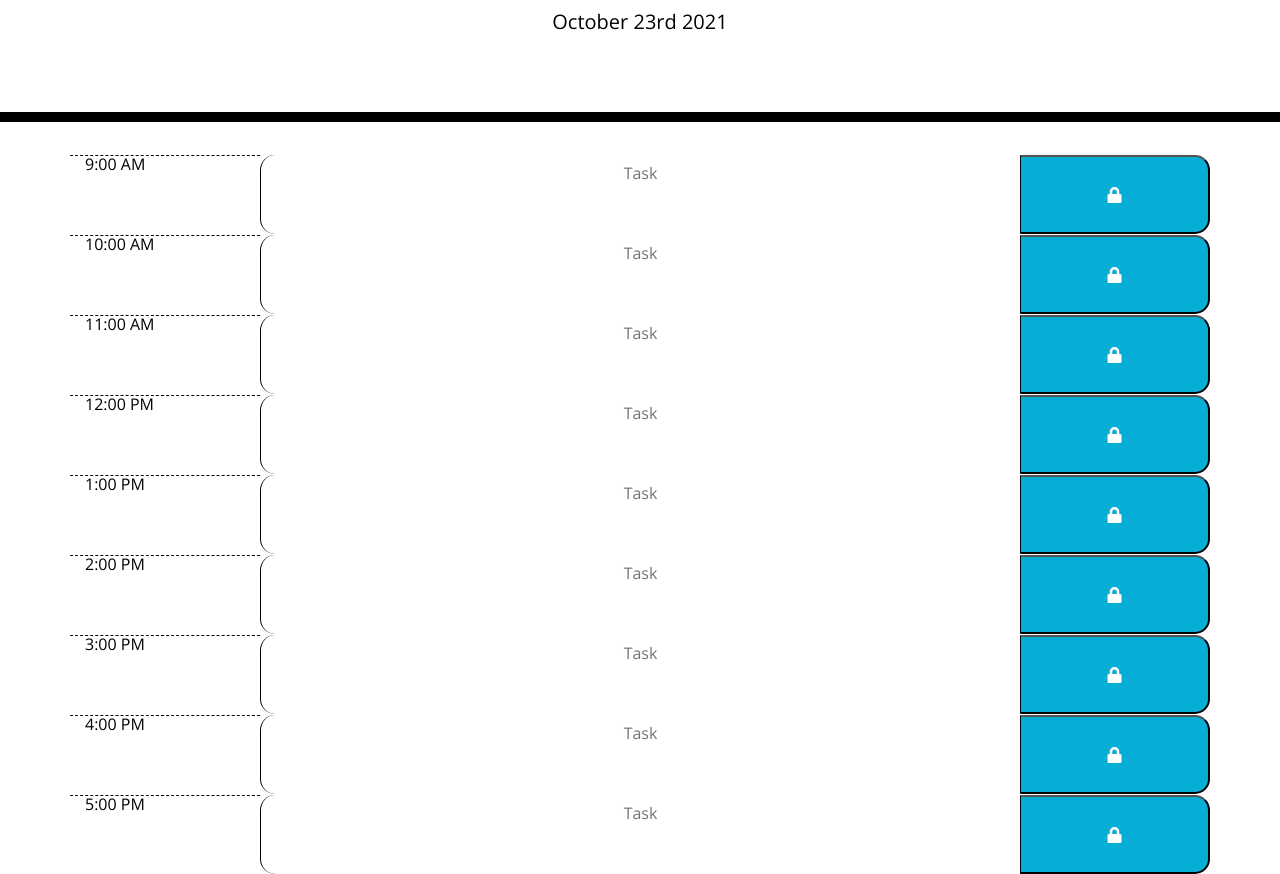
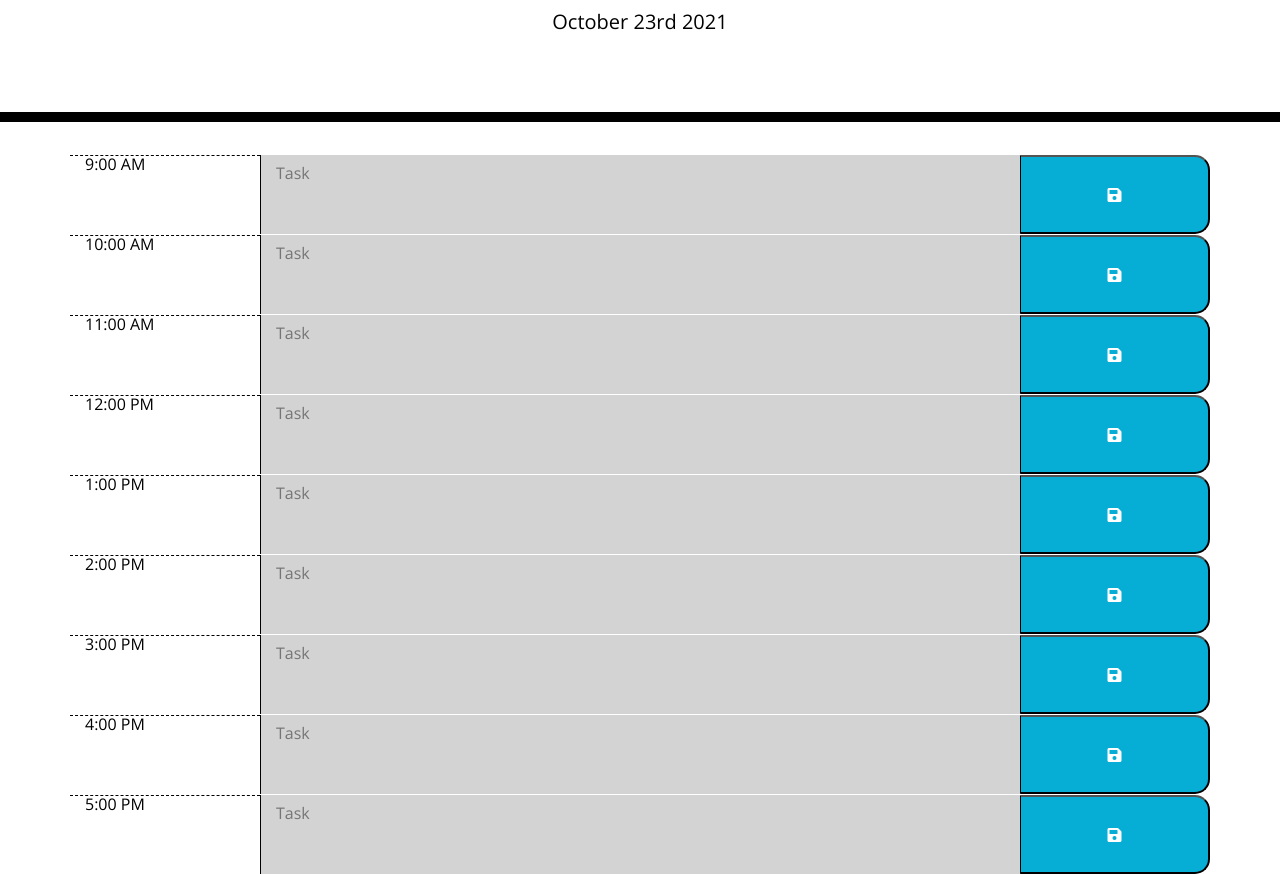
Before and after one commit to gwacky/gwacky-work-day-scheduler, a plain HTML site: page index.html in a window 1280 px wide. Shown: the part 182-1056 px from the top of the page. Drawn offline with nearby package versions, Linux system fonts and the light colour scheme.

Commit message:
localStorage added. Each time connected to item in storage

```diff
--- a/assets/script.js
+++ b/assets/script.js
@@ -7,12 +7,11 @@ $(document).ready(function() {
 
     // comparison between currentHour and each time slot
     $(".time-div").each(function() {
-        var timeDiv = $(this).attr("id").split("-")[1];
+        var timeDiv = $(this).parent().attr("id").split("-")[1];
 
         // adding and removing classes based on current time
         if (currentHour === timeDiv) {
             $(this).addClass("present");
-            $(this).children(".description").addClass("white-text");
         } else if (currentHour < timeDiv) {
             $(this).removeClass("present");
             $(this).addClass("future");
@@ -23,4 +22,23 @@ $(document).ready(function() {
     });
 
     // saves values and times to localStorage
+    $(".saveBtn").click(function(event) {
+        event.preventDefault();
+
+        var value = $(this).siblings()[1].value;
+        var time = $(this).parent().attr("id").split("-")[1];
+
+        localStorage.setItem(time, value);
+    });
+
+    // gets value and times from localStorage and sets them in time blocks
+    $("#hr-09").children()[1].value = localStorage.getItem("09");
+    $("#hr-10").children()[1].value = localStorage.getItem("10");
+    $("#hr-11").children()[1].value = localStorage.getItem("11");
+    $("#hr-12").children()[1].value = localStorage.getItem("12");
+    $("#hr-13").children()[1].value = localStorage.getItem("13");
+    $("#hr-14").children()[1].value = localStorage.getItem("14");
+    $("#hr-15").children()[1].value = localStorage.getItem("15");
+    $("#hr-16").children()[1].value = localStorage.getItem("16");
+    $("#hr-17").children()[1].value = localStorage.getItem("17");
 });
--- a/index.html
+++ b/index.html
@@ -31,57 +31,51 @@
 
     <div class="container">
 
-      <!-- Blocks of time change color depending on current time -->
-      <div class="past"></div>
-      <div class="present"></div>
-      <div class="future"></div>
-
-
       <!-- Timeblocks go here, standard work day: 9am-5pm -->
-      <div class="row time-div" id="hr9">
+      <div class="row" id="hr-09">
         <div class="col-2 hour">9:00 AM</div>
-        <textarea class="col-8 time-block description" placeholder="Task"></textarea>
-        <button class="col-2 saveBtn"><i class="fas fa-lock"></i></button>
+        <textarea class="col-8 time-div" placeholder="Task"></textarea>
+        <button class="col-2 saveBtn"><i class="fas fa-save"></i></button>
       </div>
-      <div class="row time-div" id="hr10">
+      <div class="row" id="hr-10">
         <div class="col-2 hour">10:00 AM</div>
-        <textarea class="col-8 time-block description" placeholder="Task"></textarea>
-        <button class="col-2 saveBtn"><i class="fas fa-lock"></i></button>
+        <textarea class="col-8 time-div" placeholder="Task"></textarea>
+        <button class="col-2 saveBtn"><i class="fas fa-save"></i></button>
       </div>
-      <div class="row time-div" id="hr11">
+      <div class="row" id="hr-11">
         <div class="col-2 hour">11:00 AM</div>
-        <textarea class="col-8 time-block description" placeholder="Task"></textarea>
-        <button class="col-2 saveBtn"><i class="fas fa-lock"></i></button>
+        <textarea class="col-8 time-div" placeholder="Task"></textarea>
+        <button class="col-2 saveBtn"><i class="fas fa-save"></i></button>
       </div>
-      <div class="row time-div" id="hr12">
+      <div class="row" id="hr-12">
         <div class="col-2 hour">12:00 PM</div>
-        <textarea class="col-8 time-block description" placeholder="Task"></textarea>
-        <button class="col-2 saveBtn"><i class="fas fa-lock"></i></button>
+        <textarea class="col-8 time-div" placeholder="Task"></textarea>
+        <button class="col-2 saveBtn"><i class="fas fa-save"></i></button>
       </div>
-      <div class="row time-div" id="hr13">
+      <div class="row" id="hr-13">
         <div class="col-2 hour">1:00 PM</div>
-        <textarea class="col-8 time-block description" placeholder="Task"></textarea>
-        <button class="col-2 saveBtn"><i class="fas fa-lock"></i></button>
+        <textarea class="col-8 time-div" placeholder="Task"></textarea>
+        <button class="col-2 saveBtn"><i class="fas fa-save"></i></button>
       </div>
-      <div class="row time-div" id="hr14">
+      <div class="row" id="hr-14">
         <div class="col-2 hour">2:00 PM</div>
-        <textarea class="col-8 time-block description" placeholder="Task"></textarea>
-        <button class="col-2 saveBtn"><i class="fas fa-lock"></i></button>
+        <textarea class="col-8 time-div" placeholder="Task"></textarea>
+        <button class="col-2 saveBtn"><i class="fas fa-save"></i></button>
       </div>
-      <div class="row time-div" id="hr15">
+      <div class="row" id="hr-15">
         <div class="col-2 hour">3:00 PM</div>
-        <textarea class="col-8 time-block description" placeholder="Task"></textarea>
-        <button class="col-2 saveBtn"><i class="fas fa-lock"></i></button>
+        <textarea class="col-8 time-div" placeholder="Task"></textarea>
+        <button class="col-2 saveBtn"><i class="fas fa-save"></i></button>
       </div>
-      <div class="row time-div" id="hr16">
+      <div class="row" id="hr-16">
         <div class="col-2 hour">4:00 PM</div>
-        <textarea class="col-8 time-block description" placeholder="Task"></textarea>
-        <button class="col-2 saveBtn"><i class="fas fa-lock"></i></button>
+        <textarea class="col-8 time-div" placeholder="Task"></textarea>
+        <button class="col-2 saveBtn"><i class="fas fa-save"></i></button>
       </div>
-      <div class="row time-div" id="hr17">
+      <div class="row" id="hr-17">
         <div class="col-2 hour">5:00 PM</div>
-        <textarea class="col-8 time-block description" placeholder="Task"></textarea>
-        <button class="col-2 saveBtn"><i class="fas fa-lock"></i></button>
+        <textarea class="col-8 time-div" placeholder="Task"></textarea>
+        <button class="col-2 saveBtn"><i class="fas fa-save"></i></button>
       </div>
     </div>
 
```
